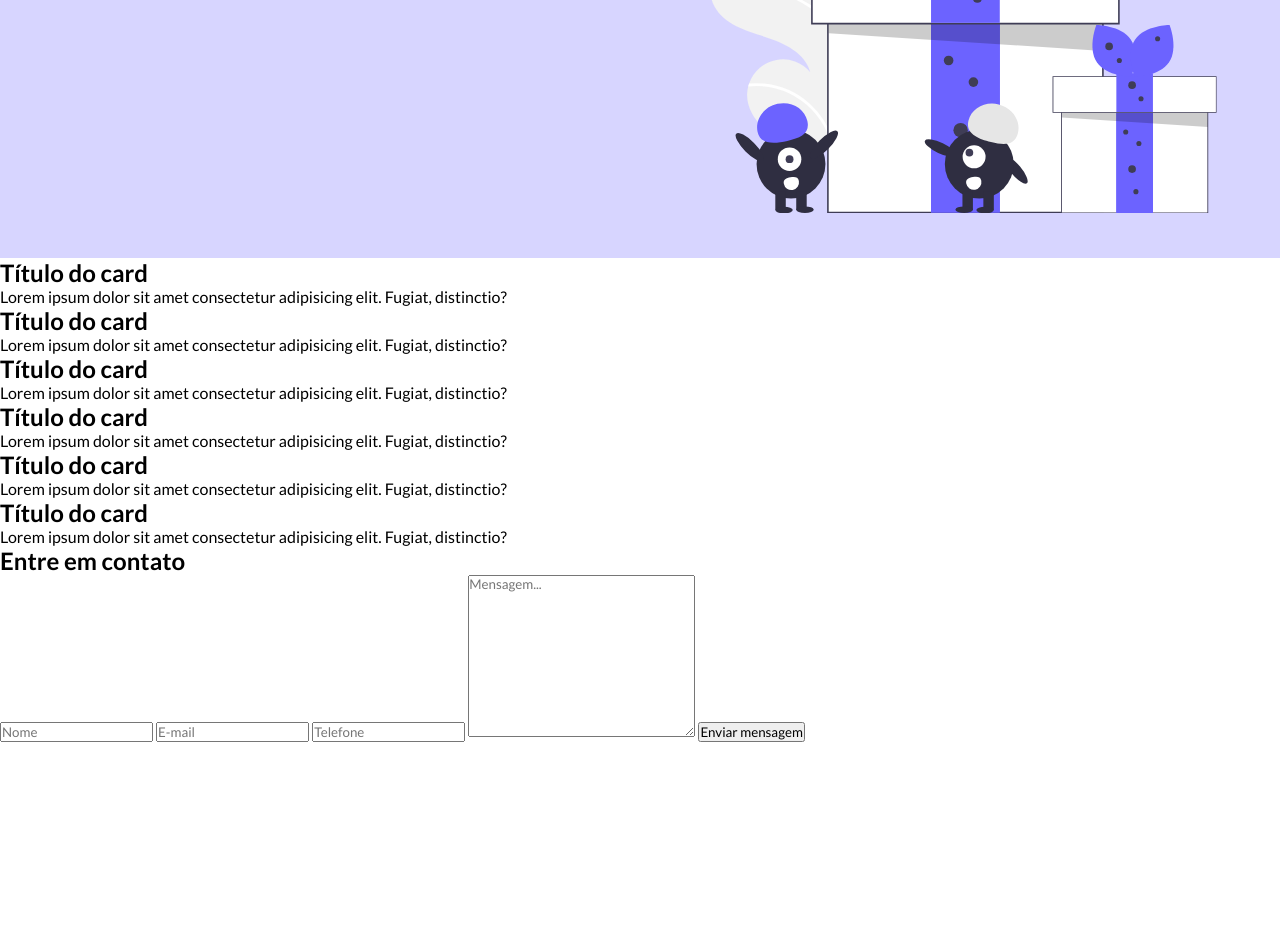
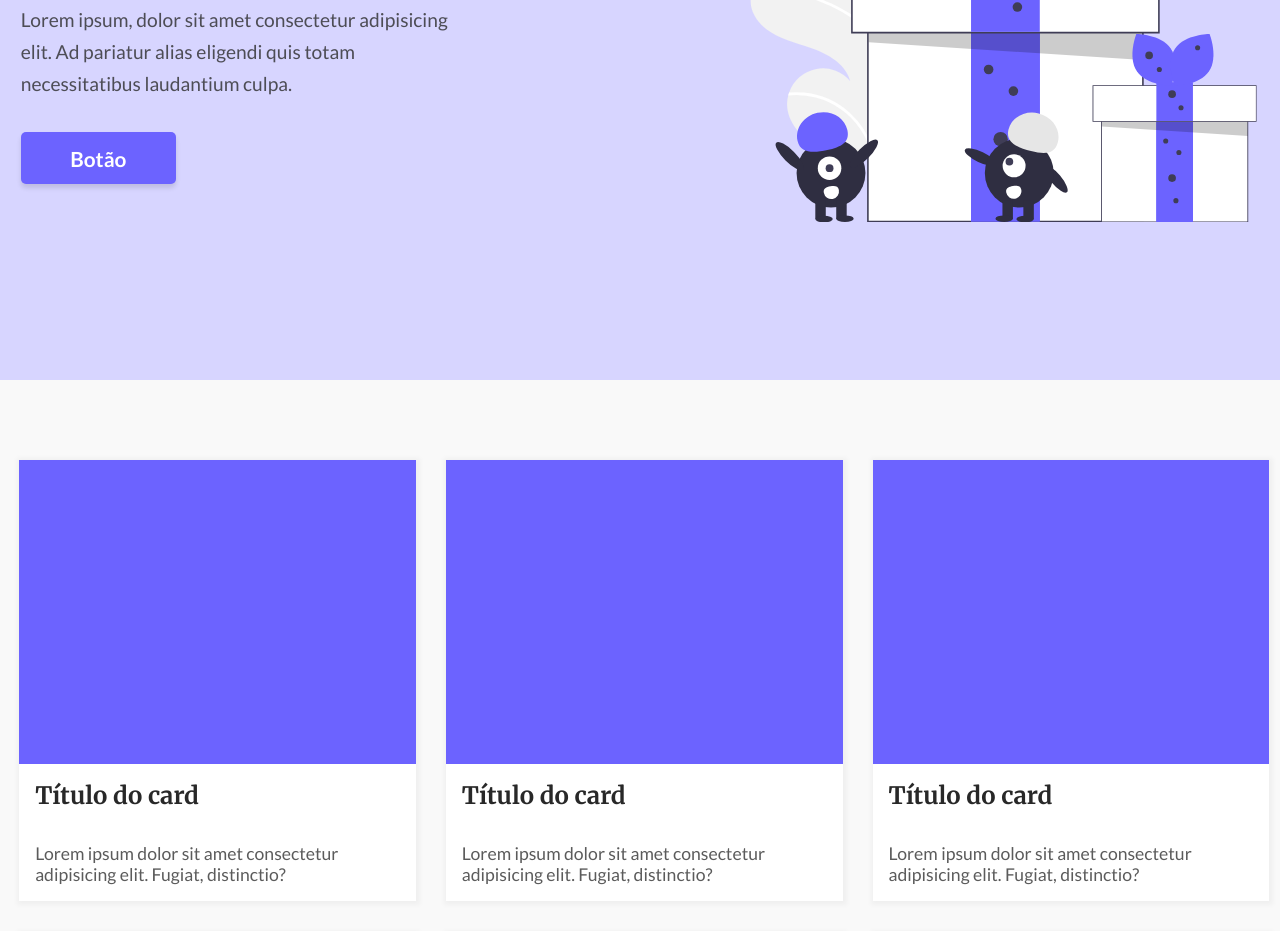
Before and after one commit to Davitoreti/One-page, a plain HTML site: page index.html in a window 1280 px wide. Shown: the part 300-1231 px from the top of the page. Before the commit the page ends 1042 px from the top, so only its background shows below. Drawn offline with Linux system fonts and the light colour scheme.

Commit message:
projeto finalizado

```diff
--- a/index.html
+++ b/index.html
@@ -8,7 +8,7 @@
     <link href="https://fonts.googleapis.com/css2?family=Lato:ital,wght@0,100;0,300;0,400;0,700;0,900;1,100;1,300;1,400;1,700;1,900&family=Montserrat:ital,wght@0,100..900;1,100..900&family=Roboto:ital,wght@0,100;0,300;0,400;0,500;0,700;0,900;1,100;1,300;1,400;1,500;1,700;1,900&family=Sora:wght@100..800&display=swap" rel="stylesheet">
     <link href="https://fonts.googleapis.com/css2?family=Lato:ital,wght@0,100;0,300;0,400;0,700;0,900;1,100;1,300;1,400;1,700;1,900&family=Merriweather:ital,wght@0,300;0,400;0,700;0,900;1,300;1,400;1,700;1,900&family=Montserrat:ital,wght@0,100..900;1,100..900&family=Roboto:ital,wght@0,100;0,300;0,400;0,500;0,700;0,900;1,100;1,300;1,400;1,500;1,700;1,900&family=Sora:wght@100..800&display=swap" rel="stylesheet">
     <link rel="stylesheet" href="style.css">
-    <link rel="icon" href="img/favicon.svg" type="image/x-icon">
+    <link rel="shortcut icon" href="img/favicon .svg" type="image/x-icon">
     <title>Codelândia - One Page</title>
 </head>
 <body>
@@ -24,41 +24,49 @@
             </div>
         </section>
         <section class="section__list">
-            <ul>
-                <li>
-                    <h2>Título do card</h2>
-                    <p>Lorem ipsum dolor sit amet consectetur adipisicing elit. Fugiat, distinctio?</p>
-                </li>
-                <li>
-                    <h2>Título do card</h2>
-                    <p>Lorem ipsum dolor sit amet consectetur adipisicing elit. Fugiat, distinctio?</p>
-                </li>
-                <li>
-                    <h2>Título do card</h2>
-                    <p>Lorem ipsum dolor sit amet consectetur adipisicing elit. Fugiat, distinctio?</p>
-                </li>
-                <li>
-                    <h2>Título do card</h2>
-                    <p>Lorem ipsum dolor sit amet consectetur adipisicing elit. Fugiat, distinctio?</p>
-                </li>
-                <li>
-                    <h2>Título do card</h2>
-                    <p>Lorem ipsum dolor sit amet consectetur adipisicing elit. Fugiat, distinctio?</p>
-                </li>
-                <li>
-                    <h2>Título do card</h2>
-                    <p>Lorem ipsum dolor sit amet consectetur adipisicing elit. Fugiat, distinctio?</p>
-                </li>
-            </ul>
+            <div class="section__list-ul">
+                <div class="card">
+                    <div class="purple__square"></div>
+                    <h2 class="title__card-h2">Título do card</h2>
+                    <p class="paragraph__card-p">Lorem ipsum dolor sit amet consectetur adipisicing elit. Fugiat, distinctio?</p>
+                </div>
+                <div class="card">
+                    <div class="purple__square"></div>
+                    <h2 class="title__card-h2">Título do card</h2>
+                    <p class="paragraph__card-p">Lorem ipsum dolor sit amet consectetur adipisicing elit. Fugiat, distinctio?</p>
+                </div>
+                <div class="card">
+                    <div class="purple__square"></div>
+                    <h2 class="title__card-h2">Título do card</h2>
+                    <p class="paragraph__card-p">Lorem ipsum dolor sit amet consectetur adipisicing elit. Fugiat, distinctio?</p>
+                </div>
+                <div class="card">
+                    <div class="purple__square"></div>
+                    <h2 class="title__card-h2">Título do card</h2>
+                    <p class="paragraph__card-p" >Lorem ipsum dolor sit amet consectetur adipisicing elit. Fugiat, distinctio?</p>
+                </div>
+                <div class="card">
+                    <div class="purple__square"></div>
+                    <h2 class="title__card-h2">Título do card</h2>
+                    <p class="paragraph__card-p">Lorem ipsum dolor sit amet consectetur adipisicing elit. Fugiat, distinctio?</p>
+                </div>
+                <div class="card">
+                    <div class="purple__square"></div>
+                    <h2 class="title__card-h2">Título do card</h2>
+                    <p class="paragraph__card-p">Lorem ipsum dolor sit amet consectetur adipisicing elit. Fugiat, distinctio?</p>
+                </div>
+            </div>
         </section>
-        <section class="section__form">
-            <h2>Entre em contato</h2>
-            <input type="text" placeholder="Nome">
-            <input type="text" placeholder="E-mail">
-            <input type="text" placeholder="Telefone">
-            <textarea name="mensagem" id="mensagem" cols="30" rows="10" placeholder="Mensagem..."></textarea>
-            <button>Enviar mensagem</button>
-        </section>
+        <div class="container__form">
+            <form class="section__form">
+                <h2 id="section__form-title">Entre em contato</h2>
+                <input type="text" placeholder="Nome" class="input">
+                <input type="text" placeholder="E-mail" class="input">
+                <input type="text" placeholder="Telefone" class="input">
+                <textarea name="mensagem" id="mensagem" rows="4" placeholder="Mensagem..." class="input-msg"></textarea>
+                <button id="section__form-button">Enviar mensagem</button>
+            </form>
+        </div>
     </main>
 </body>
 </html>
--- a/style.css
+++ b/style.css
@@ -12,38 +12,50 @@
 
 .main__container {
     display: grid;
-    grid-template-rows: 3fr;
+    grid-template-areas:
+    "section__text"
+    "section__list"
+    "container__form";
+    height: auto;
 }
 
 .section__text {
     display: flex;
-    flex-direction: column;
+    align-items: center;
+    justify-content: space-between;
+    height: 85vh;
     background-color: #D7D5FF;
 }
 
 .div-text  {
-    display: flex;
-    flex-direction: column;
-    align-items: flex-start;
-    flex-wrap: wrap;
+    position: relative;
+    left: 1.3rem;
+    max-width: 450px;
 }
 
 #section__text-title {
     display: flex;
     justify-content: center;
     font-family: var(--font-Merriweather);
+    font-size: 2.3rem;
     font-weight: 400;
+    padding-bottom: 1rem;
     color: #2B2B2B;
 }
 
 #section__text-paragraph {
-
+    display: flex;
+    justify-content: center;
+    padding-bottom: 2rem;
+    line-height: 2rem;
+    font-size: 1.2rem;
+    color: #2b2b2bcc;
 }
 
 #section__text-button {
     padding: 0.8rem;
-    width: 22%;
-    background-color: #776EFF;
+    width: 155px;
+    background-color: #6C63FF;
     color: white;
     border: 1px solid transparent;
     border-radius: 5px;
@@ -54,6 +66,101 @@
 }
 
 #section__text-img {
+    position: relative;
+    left: 2.5rem;
     float: right;
     transform: scale(0.8);
 }
+
+.section__list {
+    display: grid;
+    grid-area: "section__list";
+    background-color: #F9F9F9;
+    height: 100%;
+}
+
+.section__list-ul {
+    display: grid;
+    grid-template-columns: 1fr 1fr 1fr;
+    align-items: center;
+    margin: 4rem 0;
+}
+
+.purple__square {
+    height: 38vh;
+    background-color: #6C63FF;
+}
+
+.card {
+    background-color: white;
+    box-shadow: 1px 1px 5px 3px rgba(0, 0, 0, 0.041);
+    margin: 1rem 1.2rem;
+    width: 93%;
+}
+
+.title__card-h2 {
+    padding: 1rem;
+    font-family: var(--font-Merriweather);
+    color: rgba(0, 0, 0, 0.842);
+}
+
+.paragraph__card-p {
+    padding: 1rem;
+    font-family: var(--font-lato);
+    font-size: 1.1rem;
+    color: #2b2b2bc5;
+}
+
+.section__form {
+    display: flex;
+    flex-direction: column;
+    justify-content: center;
+    align-items: center;
+    gap: 1.5rem;
+    background-color: #D7D5FF;
+    height: 105vh;
+}
+
+#section__form-title {
+    margin-top: 4rem;
+    font-size: 2rem;
+    font-family: var(--font-Merriweather);
+    color: #2B2B2B;
+    padding: 1.5rem;
+}
+
+.input {
+    width: 48vw;
+    height: 10vh;
+    border: 1px solid transparent;
+    border-radius: 5px;
+    font-size: 1.1rem;
+    padding: 2rem 0.7rem;
+}
+
+.input-msg {
+    width: 48vw;
+    height: 25vh;
+    border: 1px solid transparent;
+    border-radius: 5px;
+    font-size: 1.1rem;
+    padding: 1.2rem 0.7rem;
+    line-height: 2rem
+}
+
+#section__form-title, .input, .input-msg, #section__form-button {
+    position: relative;
+    bottom: 3rem;
+}
+
+#section__form-button {
+    background-color: #6C63FF;
+    border: 1px solid transparent;
+    border-radius: 5px;
+    box-shadow: 0px 3px 5px rgba(0, 0, 0, 0.158);
+    color: white;
+    width: 48vw;
+    height: 15vh;
+    font-size: 1.1rem;
+    font-weight: 600;
+}
```
Also changed, not shown: img/favicon .svg (renamed from img/favicon.svg).
